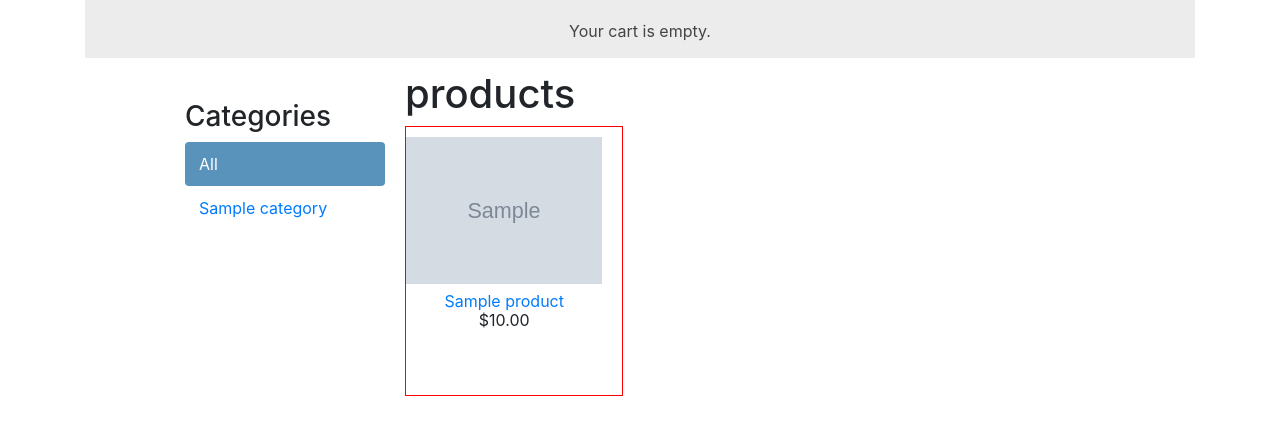
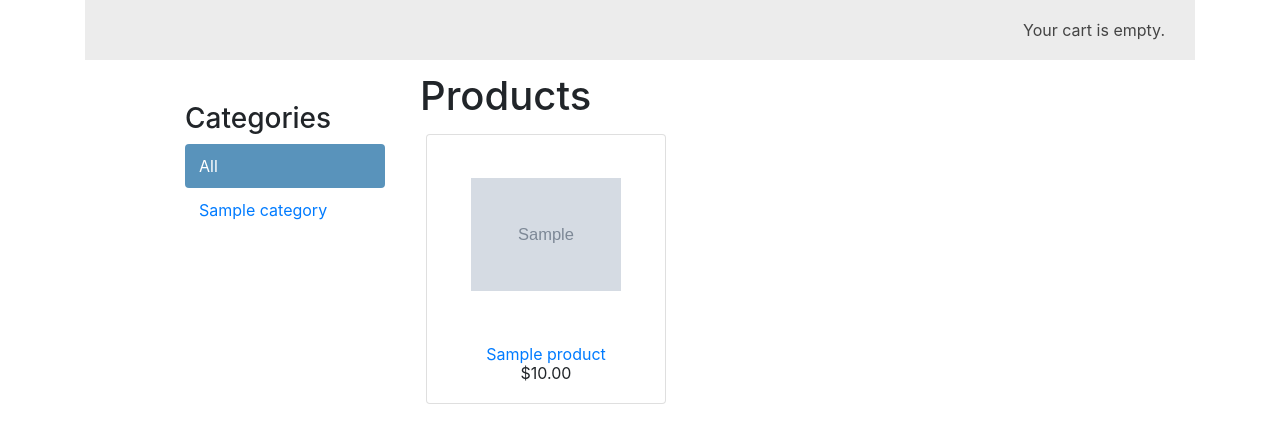
Before and after one commit to jmrcastillo/django-ecommerce, a Django app: page / in a window 1280 px wide. Shown: the part 80-523 px from the top of the page. Run offline with Django 3.2, Linux system fonts and the light colour scheme; tables that the repository leaves empty hold one stand-in row (values such as "Sample post"); grey boxes marked "Sample" are stand-in pictures; some libraries are stand-ins or nearby versions.

Commit message:
Product Detail, Modal Design

```diff
--- a/shop/static/css/main.css
+++ b/shop/static/css/main.css
@@ -3,13 +3,6 @@
     padding: 10px 100px;
     margin-top: 60px;
     font-size: 18px;
-    overflow: auto;
-}
-
-.subheader {
-    background: #ececec;
-    color: #444;
-    padding: 15px 100px;
     overflow: auto;
 }
 
@@ -21,9 +14,16 @@
     margin-right: 10%;
 }
 
+.subheader {
+    background: #ececec;
+    color: #444;
+    padding: 18px 30px;
+    overflow: auto;
+}
+
+
 .cart {
-    text-align: center;
-    padding-top: 4px;
+    text-align: right;
 }
 
 /*CONTENT */
--- a/shop/static/css/shop.css
+++ b/shop/static/css/shop.css
@@ -8,20 +8,40 @@
     overflow:hidden;
 }
 
-.product-list .item {
+.container .card {
     width: 25%;
     height: 270px;
-    padding: 10px 20px 10px 0;
     float: left;
+    margin: 6px;
+    padding-top: 9px;
     text-align: center;
     line-height: 1.2;
-    border: 1px solid red;
 }
 
-.product-list .item img {
-    width:100%;
-    margin-bottom:8px;
+.img-container {
+    width: 210px;
+    height: 210px;
+    padding-top: 9px;
+    display: block;
+    margin: auto;
+    position: relative;
 }
+
+.img-card {
+    display: block;
+    margin: auto auto;
+    height: auto;
+    max-height: 150px;
+    width: auto;
+    max-width: 150px;
+    position: absolute;
+    left: 0;
+    right: 0;
+    bottom: 0;
+    top: 0;
+    margin: auto;
+}
+
 
 /*- - - - - - - - - - - - -  - - -  END PRODUCT LIST*/
 
--- a/shop/static/js/product_list.js
+++ b/shop/static/js/product_list.js
@@ -1,7 +1,7 @@
 
 
 jQuery(function($) {
-    var $list = $(".product-list");
+    var $list = $(".container");
     var $popup = $("#popup");
 
     $popup.on("click", ".close", function(event) {
@@ -9,7 +9,7 @@ jQuery(function($) {
         // do something when dialog is closed
     });
 
-    $list.on("click", ".item a", function(event) {
+    $list.on("click", ".card a", function(event) {
         var link = this;
         var url = link.getAttribute("data-popup-url");
         console.log("open modal");
--- a/shop/templates/shop/product/list.html
+++ b/shop/templates/shop/product/list.html
@@ -27,23 +27,27 @@
     </div>
 
     <!--PRODUCT LIST-->
-    <div id="main" class="product-list">
-        <h1>{% if category %} {{ category.name }} {% else %}products {% endif %}</h1>
+    <div id="main" class="container">
+            <h1>{% if category %} {{ category.name }} {% else %}Products {% endif %}</h1>
             {% for product in products %}
-        <div class="item">
+            <!--CARD-->
+                <div class="card" style="width: 15rem;">
+                    <div class="img-container">
                         <a class="product-list" href="{{ product.get_absolute_url }}"
                            data-popup-url="{% url "shop:product_detail_popup" product.id product.slug %}">
-                <img src="{% if product.image %}
+                            <img class="img-card" src="{% if product.image %}
                                             {{ product.image.url }}
                                       {% else %}
                                             {% static "img/no_image.png" %}
                                       {% endif %}">
                         </a>
-            <br>
+                    </div>
+                    <div class="card-body">
                         <a href="{{ product.get_absolute_url }}"
                            data-popup-url="{% url "shop:product_detail_popup" product.id product.slug %}">{{ product.name }}</a>
                         <br>
                         ${{ product.price }}
+                    </div>
                 </div>
             {% endfor %}
     </div>
```
Also changed, not shown: other parts of shop/static/css/shop.css (+48 -0 lines), cart/static/css/cart.css (+6 -7 lines), shop/templates/shop/product/product_detail_popup.html (+10 -8 lines). Lines whose indentation alone changed are shown as unchanged.
